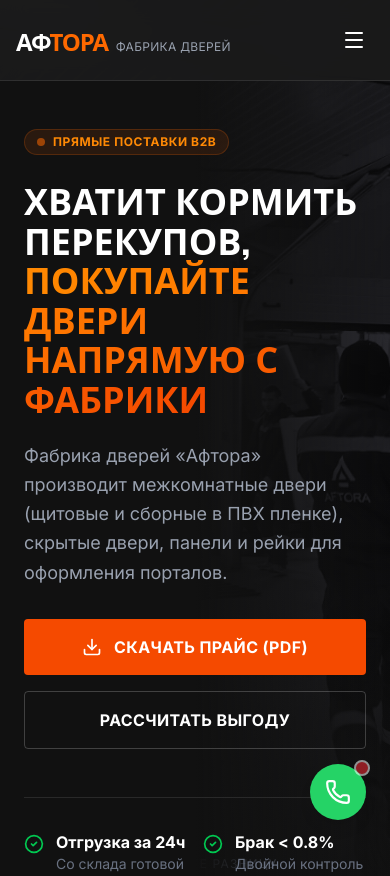
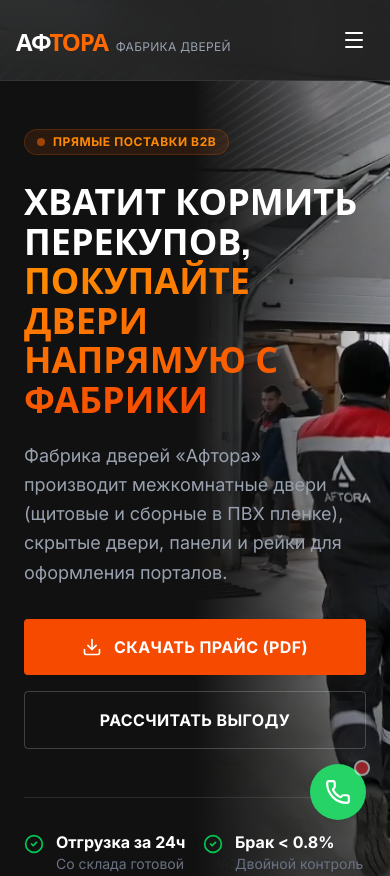
Before and after one commit to remardo/b2baftora, a React (Vite) app: page / in a window 390 px wide. Shown: the top 876 px of the page. Built offline with nearby package versions, Linux system fonts and the light colour scheme.

Commit message:
Increase hero background visibility

```diff
--- a/src/components/Hero.tsx
+++ b/src/components/Hero.tsx
@@ -4,8 +4,8 @@
 export function Hero() {
   return (
     <section className="relative min-h-screen flex flex-col md:flex-row bg-[#111] text-white pt-20 overflow-hidden">
-      <div className="absolute inset-0 bg-[url('/aftora_hero.jpg')] bg-cover bg-center opacity-20" />
-      <div className="absolute inset-0 bg-gradient-to-r from-[#111] via-[#111]/95 to-[#111]/70" />
+      <div className="absolute inset-0 bg-[url('/aftora_hero.jpg')] bg-cover bg-center opacity-45" />
+      <div className="absolute inset-0 bg-gradient-to-r from-black/85 via-black/55 to-black/20" />
       {/* Left Content */}
       <div className="w-full md:w-1/2 flex flex-col justify-center px-6 md:px-12 lg:px-20 py-12 z-10 relative">
         <div className="absolute top-0 left-0 w-full h-full bg-gradient-to-r from-[#111] via-[#111] to-transparent pointer-events-none md:hidden" />
@@ -63,9 +63,9 @@
       </div>
 
       {/* Right Visual */}
-      <div className="w-full md:w-1/2 absolute md:relative inset-0 h-full bg-zinc-900 overflow-hidden">
-        <div className="absolute inset-0 bg-[url('/aftora_hero.jpg')] bg-cover bg-center opacity-70 mix-blend-overlay grayscale hover:grayscale-0 transition-all duration-1000 transform hover:scale-105" />
-        <div className="absolute inset-0 bg-gradient-to-t from-[#111] via-transparent to-transparent md:bg-gradient-to-l" />
+      <div className="w-full md:w-1/2 absolute md:relative inset-0 h-full overflow-hidden">
+        <div className="absolute inset-0 bg-[url('/aftora_hero.jpg')] bg-cover bg-center opacity-90 transition-all duration-1000 transform hover:scale-105" />
+        <div className="absolute inset-0 bg-gradient-to-t from-black/55 via-transparent to-transparent md:bg-gradient-to-l md:from-black/30 md:to-transparent" />
 
         {/* Animated particles or details to simulate activity */}
         <div className="absolute bottom-10 right-10 hidden md:block">
```
